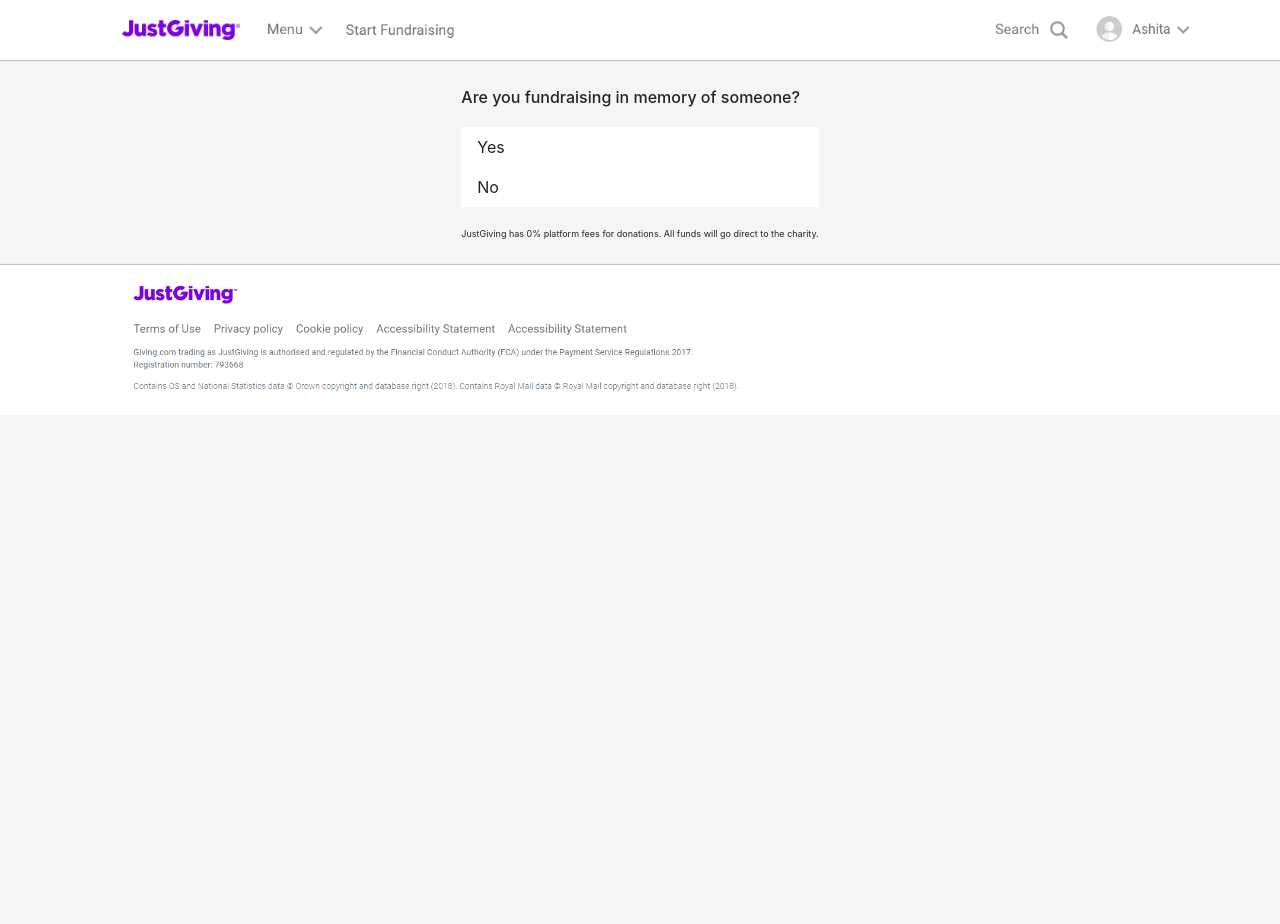
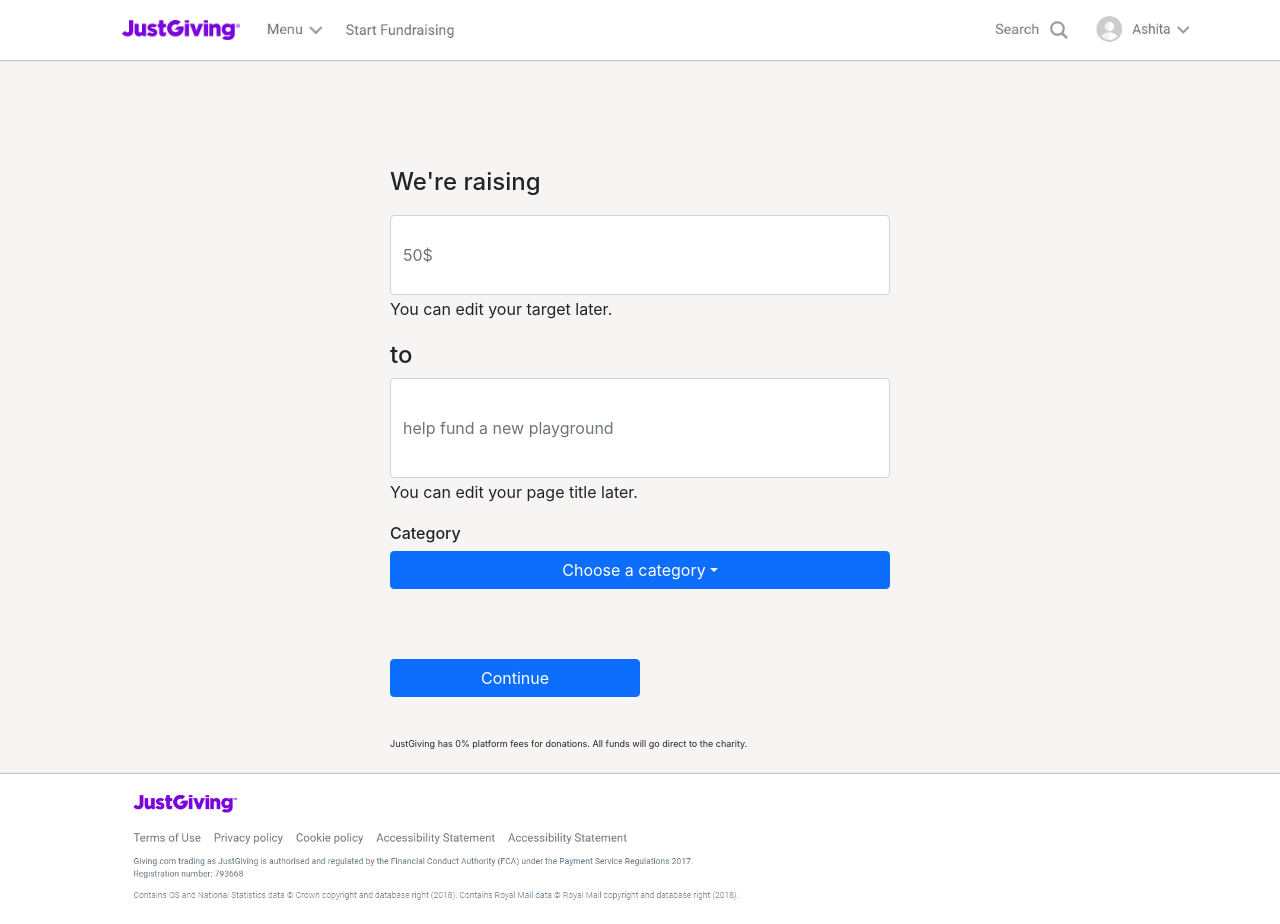
Before and after one commit to ManishNagarro24/OTGCampaignHelper, a React (Create React App) app in the folder otg-frontend/: page /2 in a window 1280 px wide. Before the commit the page ends 800 px from the top, so only its background shows below. Built offline with nearby package versions, Linux system fonts and the light colour scheme.

Commit message:
Commit-Manish

```diff
--- a/otg-frontend/src/components/Create.js
+++ b/otg-frontend/src/components/Create.js
@@ -1,24 +1,50 @@
-import React from 'react'
-import { MDBListGroup, MDBListGroupItem, MDBRipple } from 'mdb-react-ui-kit';
+import React,{ useState,useRef} from 'react';
+import { MDBListGroup,MDBInput,MDBBtn} from 'mdb-react-ui-kit';
+import Dropdown from 'react-bootstrap/Dropdown';
 
 export default function Memory() {
   return (
-    <div id="Page1" className="d-flex p-2 justify-content-center">
+      <div id="Page1" className="d-flex p-2 justify-content-center" style={{marginTop:"100px",display:"flex"}}>
+      <MDBListGroup id = "Page1" light>
+        <h4>We're raising</h4>
+      <MDBInput id="Amount" placeholder="50$" style={{height:"80px",width:"500px",marginTop:"10px",marginBottom:"2px"}}/>
+      <label >You can edit your target later.</label>
+      <h4 style={{marginTop:"20px"}}>to</h4>
+      <MDBInput id="CauseDescription" placeholder='help fund a new playground' style={{marginBottom:"2px",height:"100px"}}/>
+      <label>You can edit your page title later.</label>
+      {MyComponent()}
 
-      <MDBListGroup id = "Page1" style={{ minWidth: '22rem' }} light>
-      <h6 style={{marginBottom:"20px",marginTop:"20px"}}>Are you fundraising in memory of someone?</h6>
-      <MDBRipple>
-        <MDBListGroupItem tag='a' href='/' action noBorders aria-current='true' className='px-3'>
-          Yes
-        </MDBListGroupItem>
-        <MDBListGroupItem tag='a' href='/' action noBorders aria-current='true' className='px-3'>
-         No
-        </MDBListGroupItem>
-      </MDBRipple>
-
-      <p style={{fontSize:"9px",marginTop:"20px"}}>JustGiving has 0% platform fees for donations. All funds
+      <p style={{fontSize:"9px",marginTop:"40px"}}>JustGiving has 0% platform fees for donations. All funds
       will go direct to the charity.</p>
     </MDBListGroup>
     </div>
   )
 }
+const MyComponent = () => {
+  const [selectedOption, setSelectedOption] = useState('Choose a category');
+  const inputRef = useRef(null);
+  const handleOptionSelect = (eventKey) => {
+    setSelectedOption(eventKey);
+  };
+  const handleContinue = () => {
+    // Handle the continue button click event
+  };
+
+  return (
+    <div class="Category" style={{marginTop:"20px"}}>
+      <h6>Category</h6>
+      <Dropdown onSelect={handleOptionSelect}>
+      <Dropdown.Toggle variant="primary" id="dropdown-toggle" style={{width:"500px",overflow:"auto"}}>
+        {selectedOption}
+      </Dropdown.Toggle>
+      <Dropdown.Menu >
+        <Dropdown.Item eventKey="Option 1" >Option 1</Dropdown.Item>
+        <Dropdown.Item eventKey="Option 2" >Option 2</Dropdown.Item>
+        <Dropdown.Item eventKey="Option 3" >Option 3</Dropdown.Item>
+      </Dropdown.Menu>
+    </Dropdown>
+    <MDBBtn onClick={handleContinue} style={{marginTop:"70px",width:"250px"}}>Continue</MDBBtn>
+    </div>
+
+  );
+};
```
